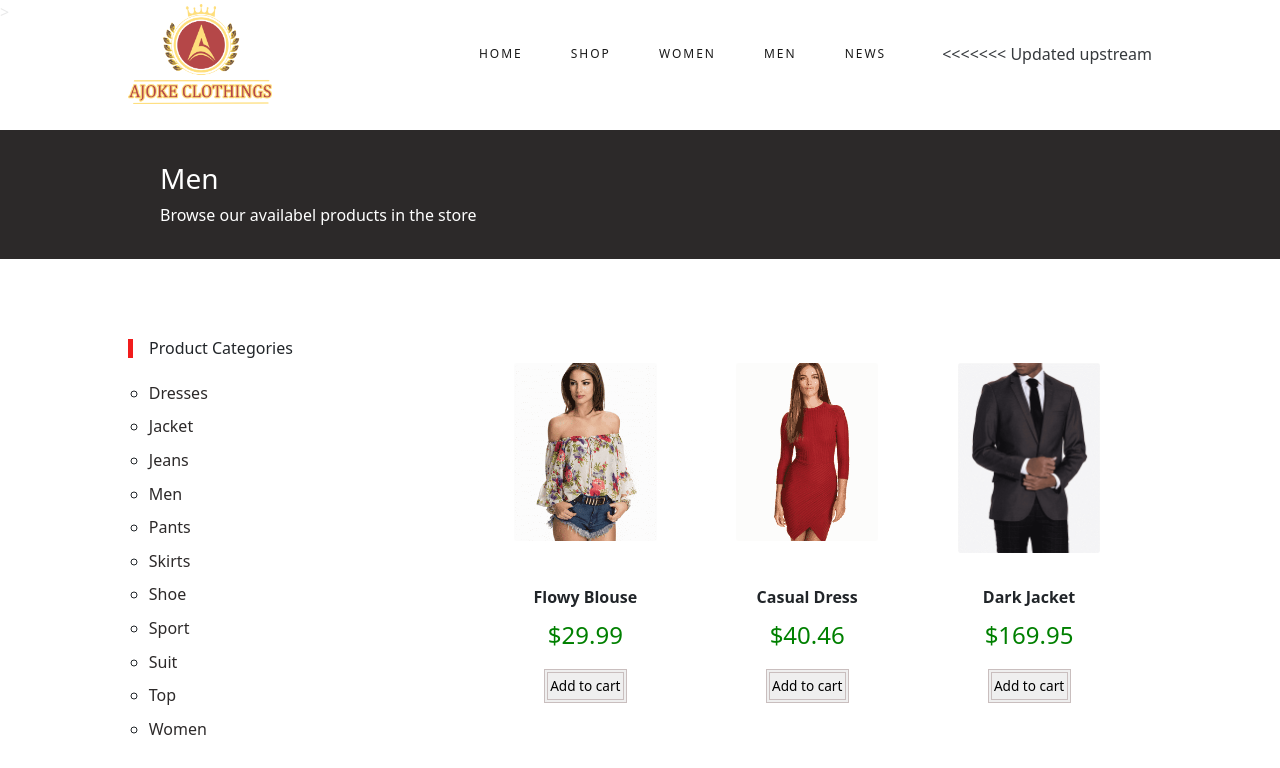
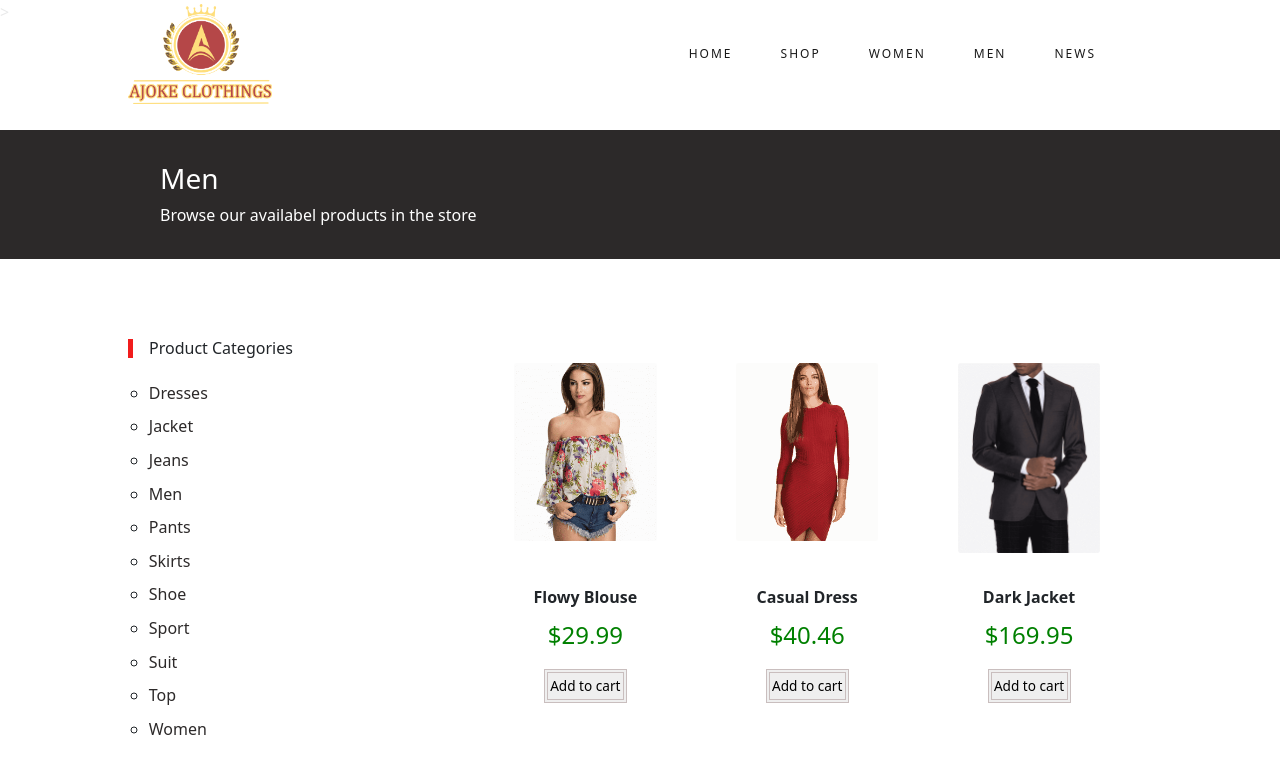
Before and after one commit to ayotech-py/ajokestores, a plain HTML site: page pages/men.html in a window 1280 px wide. Shown: the top 768 px of the page. Drawn offline with nearby package versions, Linux system fonts and the light colour scheme.

Commit message:
remove git upstream message

```diff
--- a/pages/men.html
+++ b/pages/men.html
@@ -26,7 +26,6 @@
                         <li><a href="#">NEWS</a></li>
                     </ul>
                 </div>
-<<<<<<< Updated upstream
             </div>
             <div class="open">
                 <a href="#" class="toggle-button" id="toggle-button">
```
